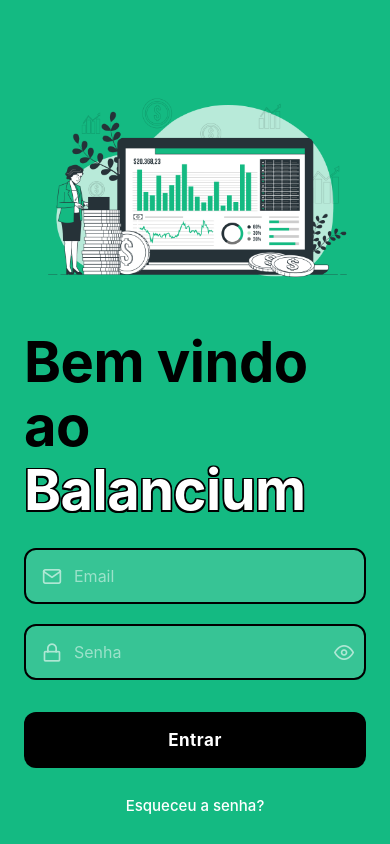
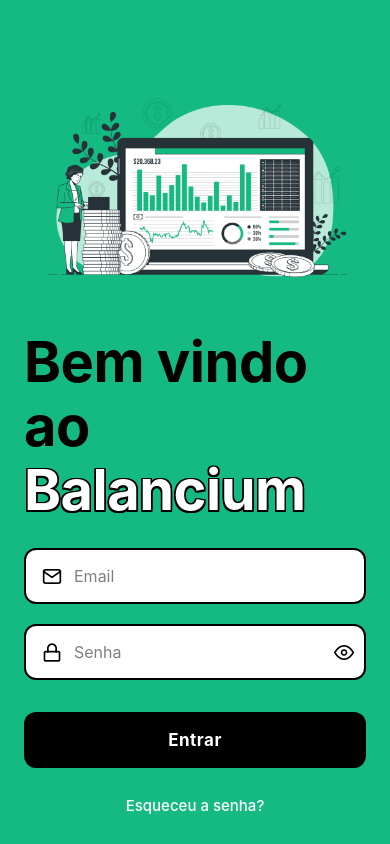
Before and after one commit to DevLucasFontoura/BalanciumMobile, a React Native app: screen / in a window 390 px wide. Built offline with nearby package versions, Linux system fonts and the light colour scheme.

Commit message:
tela login

```diff
--- a/src/app/(public)/Login/login.styles.ts
+++ b/src/app/(public)/Login/login.styles.ts
@@ -9,7 +9,7 @@
   },
   contentContainer: {
     paddingTop: 20,
-    paddingBottom: 0,
+    paddingBottom: 300,
     paddingHorizontal: 24,
     flexGrow: 1,
   },
@@ -86,7 +86,7 @@
     height: 56,
     flexDirection: 'row',
     alignItems: 'center',
-    backgroundColor: 'rgba(255, 255, 255, 0.15)',
+    backgroundColor: '#ffffff',
     borderRadius: 12,
     borderWidth: 2,
     borderColor: '#000000',
@@ -102,7 +102,7 @@
   input: {
     flex: 1,
     fontSize: 16,
-    color: '#ffffff',
+    color: '#000000',
     padding: 0,
   },
   inputFocused: {
--- a/src/app/(public)/Login/login.tsx
+++ b/src/app/(public)/Login/login.tsx
@@ -1,5 +1,5 @@
-import { useState } from 'react';
-import { Text, View, TextInput, TouchableOpacity, ScrollView, Image } from 'react-native';
+import { useState, useRef } from 'react';
+import { Text, View, TextInput, TouchableOpacity, ScrollView, Image, KeyboardAvoidingView, Platform } from 'react-native';
 import { Feather } from '@expo/vector-icons';
 import styles from './login.styles';
 
@@ -14,13 +14,27 @@
   const [showPassword, setShowPassword] = useState(false);
   const [emailFocused, setEmailFocused] = useState(false);
   const [passwordFocused, setPasswordFocused] = useState(false);
+  const [scrollEnabled, setScrollEnabled] = useState(false);
+  const scrollViewRef = useRef<ScrollView>(null);
+  const emailInputRef = useRef<TextInput>(null);
+  const passwordInputRef = useRef<TextInput>(null);
 
   return (
-    <ScrollView
+    <KeyboardAvoidingView
       style={styles.container}
-      contentContainerStyle={styles.contentContainer}
-      showsVerticalScrollIndicator={false}
+      behavior={Platform.OS === 'ios' ? 'padding' : undefined}
+      keyboardVerticalOffset={Platform.OS === 'ios' ? 0 : 0}
     >
+      <ScrollView
+        ref={scrollViewRef}
+        style={styles.container}
+        contentContainerStyle={styles.contentContainer}
+        showsVerticalScrollIndicator={false}
+        keyboardShouldPersistTaps="handled"
+        keyboardDismissMode="on-drag"
+        scrollEnabled={scrollEnabled}
+        nestedScrollEnabled={false}
+      >
       <View style={styles.imageContainer}>
         <Image
           source={require('../../../../assets/img_login_page.png')}
@@ -53,36 +67,62 @@
         <View style={styles.formContainer}>
           <View style={styles.inputWrapper}>
             <View style={[styles.inputContainer, emailFocused && styles.inputContainerFocused]}>
-              <Feather name="mail" size={20} color={emailFocused ? '#000000' : 'rgba(255, 255, 255, 0.6)'} style={styles.inputIcon} />
+              <Feather name="mail" size={20} color="#000000" style={styles.inputIcon} />
               <TextInput
+                ref={emailInputRef}
                 style={[styles.input, emailFocused && styles.inputFocused]}
                 placeholder="Email"
-                placeholderTextColor={emailFocused ? 'rgba(0, 0, 0, 0.5)' : 'rgba(255, 255, 255, 0.5)'}
+                placeholderTextColor="rgba(0, 0, 0, 0.5)"
                 keyboardType="email-address"
                 autoCapitalize="none"
                 autoComplete="email"
                 value={email}
                 onChangeText={setEmail}
-                onFocus={() => setEmailFocused(true)}
-                onBlur={() => setEmailFocused(false)}
+                onFocus={() => {
+                  setEmailFocused(true);
+                  setScrollEnabled(true);
+                  setTimeout(() => {
+                    scrollViewRef.current?.scrollTo({ y: 250, animated: true });
+                  }, 150);
+                }}
+                onBlur={() => {
+                  setEmailFocused(false);
+                  setTimeout(() => {
+                    scrollViewRef.current?.scrollTo({ y: 0, animated: true });
+                    setScrollEnabled(false);
+                  }, 100);
+                }}
               />
             </View>
           </View>
 
           <View style={styles.inputWrapper}>
             <View style={[styles.inputContainer, passwordFocused && styles.inputContainerFocused]}>
-              <Feather name="lock" size={20} color={passwordFocused ? '#000000' : 'rgba(255, 255, 255, 0.6)'} style={styles.inputIcon} />
+              <Feather name="lock" size={20} color="#000000" style={styles.inputIcon} />
               <TextInput
+                ref={passwordInputRef}
                 style={[styles.input, passwordFocused && styles.inputFocused]}
                 placeholder="Senha"
-                placeholderTextColor={passwordFocused ? 'rgba(0, 0, 0, 0.5)' : 'rgba(255, 255, 255, 0.5)'}
+                placeholderTextColor="rgba(0, 0, 0, 0.5)"
                 secureTextEntry={!showPassword}
                 autoCapitalize="none"
                 autoComplete="password"
                 value={password}
                 onChangeText={setPassword}
-                onFocus={() => setPasswordFocused(true)}
-                onBlur={() => setPasswordFocused(false)}
+                onFocus={() => {
+                  setPasswordFocused(true);
+                  setScrollEnabled(true);
+                  setTimeout(() => {
+                    scrollViewRef.current?.scrollTo({ y: 330, animated: true });
+                  }, 150);
+                }}
+                onBlur={() => {
+                  setPasswordFocused(false);
+                  setTimeout(() => {
+                    scrollViewRef.current?.scrollTo({ y: 0, animated: true });
+                    setScrollEnabled(false);
+                  }, 100);
+                }}
               />
               <TouchableOpacity
                 onPress={() => setShowPassword(!showPassword)}
@@ -92,7 +132,7 @@
                 <Feather
                   name={showPassword ? 'eye-off' : 'eye'}
                   size={20}
-                  color={passwordFocused ? '#000000' : 'rgba(255, 255, 255, 0.6)'}
+                  color="#000000"
                 />
               </TouchableOpacity>
             </View>
@@ -118,6 +158,7 @@
           </TouchableOpacity>
         </View>
       </View>
-    </ScrollView>
+      </ScrollView>
+    </KeyboardAvoidingView>
   );
 }
```
Also changed, not shown: assets/img_register_page.png (added).
